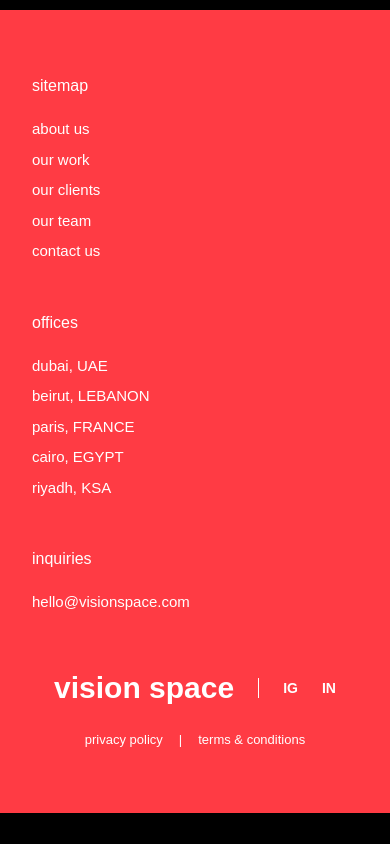
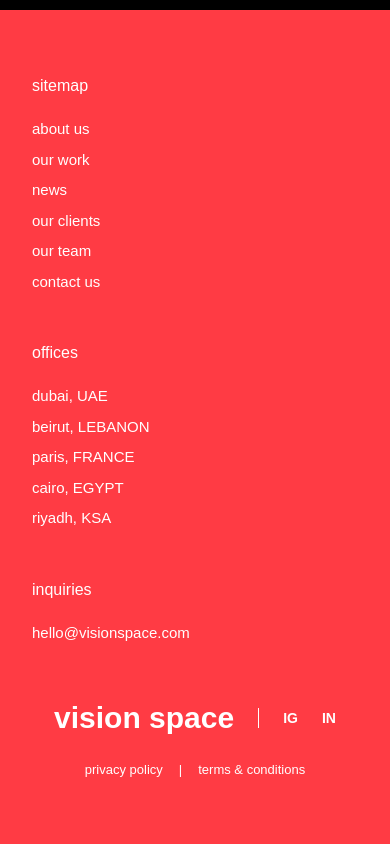
Before and after one commit to theresiajreije/project4-nextjs, a Next.js app: page / in a window 390 px wide. Shown: the part 1256-2100 px from the top of the page. Before the commit the page ends 2069 px from the top, so only its background shows below. Built offline with nearby package versions, Linux system fonts and the light colour scheme; no server answers.

Commit message:
adjusting news page

```diff
--- a/app/components/footer.tsx
+++ b/app/components/footer.tsx
@@ -1,7 +1,6 @@
 "use client";
 
 import Link from "next/link";
-
 import { useEffect, useState } from "react";
 
 export type Language = "en" | "fr";
@@ -11,13 +10,19 @@ type FooterProps = {
 };
 
 export default function Footer({ lang = "en" }: FooterProps) {
-  const [instagramLink, setInstagramLink] = useState("https://instagram.com");
-  const [linkedinLink, setLinkedinLink] = useState("https://linkedin.com");
+  const [instagramLink, setInstagramLink] =
+    useState("https://instagram.com");
+
+  const [linkedinLink, setLinkedinLink] =
+    useState("https://linkedin.com");
 
   useEffect(() => {
     async function getSettings() {
       try {
-        const res = await fetch("https://hanzo.dxpshift.com/api/settings");
+        const res = await fetch(
+          "https://hanzo.dxpshift.com/api/settings",
+        );
+
         const data = await res.json();
 
         const socialMedia = data?.data?.social_media?.en;
@@ -38,12 +43,12 @@ export default function Footer({ lang = "en" }: FooterProps) {
   }, []);
 
   return (
-    <footer className="bg-[#ff3b44] px-8 py-16 text-white md:px-12 xl:px-16">
+    <footer className="bg-[#ff3b44] px-8 py-16 text-white md:px-12 xl:px-16 [&_a]:cursor-pointer">
       <div className="container mx-auto">
         <div className="mx-auto max-w-[1100px]">
           <div className="grid grid-cols-1 gap-12 md:grid-cols-3">
 
-
+            {/* Sitemap */}
             <div>
               <h3 className="mb-5 text-base font-medium">
                 {lang === "fr" ? "plan du site" : "sitemap"}
@@ -51,38 +56,72 @@ export default function Footer({ lang = "en" }: FooterProps) {
 
               <ul className="space-y-2 text-[15px]">
                 <li>
-                  <Link href="/about" className="hover:underline">
+                  <Link
+                    href="/about"
+                    className="hover:underline"
+                  >
                     {lang === "fr" ? "à propos" : "about us"}
                   </Link>
                 </li>
 
                 <li>
-                  <Link href="/#work" className="hover:underline">
-                    {lang === "fr" ? "nos travaux" : "our work"}
+                  <Link
+                    href="/#work"
+                    className="hover:underline"
+                  >
+                    {lang === "fr"
+                      ? "nos travaux"
+                      : "our work"}
                   </Link>
                 </li>
 
                 <li>
-                  <Link href="/#clients" className="hover:underline">
-                    {lang === "fr" ? "nos clients" : "our clients"}
+                  <Link
+                    href="/news"
+                    className="hover:underline"
+                  >
+                    {lang === "fr"
+                      ? "actualités"
+                      : "news"}
                   </Link>
                 </li>
 
                 <li>
-                  <Link href="/#team" className="hover:underline">
-                    {lang === "fr" ? "notre équipe" : "our team"}
+                  <Link
+                    href="/#clients"
+                    className="hover:underline"
+                  >
+                    {lang === "fr"
+                      ? "nos clients"
+                      : "our clients"}
                   </Link>
                 </li>
 
                 <li>
-                  <Link href="/#contact" className="hover:underline">
-                    {lang === "fr" ? "contactez-nous" : "contact us"}
+                  <Link
+                    href="/#team"
+                    className="hover:underline"
+                  >
+                    {lang === "fr"
+                      ? "notre équipe"
+                      : "our team"}
+                  </Link>
+                </li>
+
+                <li>
+                  <Link
+                    href="/contact"
+                    className="hover:underline"
+                  >
+                    {lang === "fr"
+                      ? "contactez-nous"
+                      : "contact us"}
                   </Link>
                 </li>
               </ul>
             </div>
 
-
+            {/* Offices */}
             <div>
               <h3 className="mb-5 text-base font-medium">
                 {lang === "fr" ? "bureaux" : "offices"}
@@ -90,19 +129,27 @@ export default function Footer({ lang = "en" }: FooterProps) {
 
               <ul className="space-y-2 text-[15px]">
                 <li>
-                  {lang === "fr" ? "dubaï, EAU" : "dubai, UAE"}
+                  {lang === "fr"
+                    ? "dubaï, EAU"
+                    : "dubai, UAE"}
                 </li>
 
                 <li>
-                  {lang === "fr" ? "beyrouth, LIBAN" : "beirut, LEBANON"}
+                  {lang === "fr"
+                    ? "beyrouth, LIBAN"
+                    : "beirut, LEBANON"}
                 </li>
 
                 <li>
-                  {lang === "fr" ? "paris, FRANCE" : "paris, FRANCE"}
+                  {lang === "fr"
+                    ? "paris, FRANCE"
+                    : "paris, FRANCE"}
                 </li>
 
                 <li>
-                  {lang === "fr" ? "le caire, ÉGYPTE" : "cairo, EGYPT"}
+                  {lang === "fr"
+                    ? "le caire, ÉGYPTE"
+                    : "cairo, EGYPT"}
                 </li>
 
                 <li>
@@ -113,19 +160,21 @@ export default function Footer({ lang = "en" }: FooterProps) {
               </ul>
             </div>
 
-
+            {/* Inquiries */}
             <div>
               <h3 className="mb-5 text-base font-medium">
-                {lang === "fr" ? "demandes" : "inquiries"}
+                {lang === "fr"
+                  ? "demandes"
+                  : "inquiries"}
               </h3>
 
-              <p className="text-[15px] font-medium">
+              <p className="cursor-pointer text-[15px] font-medium">
                 hello@visionspace.com
               </p>
             </div>
           </div>
 
-
+          {/* Bottom Footer */}
           <div className="mt-14 flex flex-col items-center justify-between md:flex-row">
             <div className="mb-6 flex items-center gap-6 md:mb-0">
 
@@ -133,7 +182,9 @@ export default function Footer({ lang = "en" }: FooterProps) {
                 href="/"
                 className="text-3xl font-bold hover:opacity-90"
               >
-                {lang === "fr" ? "espace vision" : "vision space"}
+                {lang === "fr"
+                  ? "espace vision"
+                  : "vision space"}
               </Link>
 
               <div className="h-5 w-px bg-white"></div>
@@ -144,7 +195,9 @@ export default function Footer({ lang = "en" }: FooterProps) {
                 rel="noreferrer"
                 aria-label="Instagram"
               >
-                <span className="text-sm font-bold">IG</span>
+                <span className="text-sm font-bold">
+                  IG
+                </span>
               </a>
 
               <a
@@ -153,12 +206,14 @@ export default function Footer({ lang = "en" }: FooterProps) {
                 rel="noreferrer"
                 aria-label="LinkedIn"
               >
-                <span className="text-sm font-bold">IN</span>
+                <span className="text-sm font-bold">
+                  IN
+                </span>
               </a>
             </div>
 
             <div className="flex items-center gap-4 text-[13px]">
-              <span>
+              <span className="cursor-pointer">
                 {lang === "fr"
                   ? "politique de confidentialité"
                   : "privacy policy"}
@@ -166,7 +221,7 @@ export default function Footer({ lang = "en" }: FooterProps) {
 
               <span>|</span>
 
-              <span>
+              <span className="cursor-pointer">
                 {lang === "fr"
                   ? "termes et conditions"
                   : "terms & conditions"}
--- a/app/components/navbar.tsx
+++ b/app/components/navbar.tsx
@@ -19,6 +19,7 @@ export default function Navbar({ lang = "en", setLang }: NavbarProps) {
     ? [
         { label: "à propos", href: "/about" },
         { label: "nos travaux", href: "/#work" },
+        { label: "actualités", href: "/news" }, // add this
         { label: "nos clients", href: "/#clients" },
         { label: "notre équipe", href: "/#team" },
         { label: "contactez-nous", href: "/contact" },
@@ -26,6 +27,7 @@ export default function Navbar({ lang = "en", setLang }: NavbarProps) {
     : [
         { label: "about us", href: "/about" },
         { label: "our work", href: "/#work" },
+        { label: "news", href: "/news" }, // add this
         { label: "our clients", href: "/#clients" },
         { label: "our team", href: "/#team" },
         { label: "contact us", href: "/contact" },
--- a/app/layout.tsx
+++ b/app/layout.tsx
@@ -2,7 +2,7 @@ import type { Metadata } from "next";
 import "./globals.css";
 
 export const metadata: Metadata = {
-  title: "Vibe Studio",
+  title: "Vision Space",
   description: "Creative portfolio website",
 };
 
--- a/app/news/page.tsx
+++ b/app/news/page.tsx
@@ -11,7 +11,6 @@ import "swiper/css";
 export default function NewsPage() {
   const [news, setNews] = useState<any[]>([]);
   const [loading, setLoading] = useState(true);
-  const [currentSlide, setCurrentSlide] = useState(1);
   const [currentPage, setCurrentPage] = useState(1);
   const [slidesPerView, setSlidesPerView] = useState(1);
 
@@ -27,7 +26,7 @@ export default function NewsPage() {
         const sections = data.data.sections;
 
         const newsItems = sections.filter(
-          (item: any) => item.section_type === "image"
+          (item: any) => item.section_type === "image",
         );
 
         setNews(newsItems);
@@ -47,7 +46,7 @@ export default function NewsPage() {
         initSlideUpAnimation(sectionRef.current);
       }
     },
-    { scope: sectionRef, dependencies: [news, loading] }
+    { scope: sectionRef, dependencies: [news, loading] },
   );
 
   const totalPages = Math.ceil(news.length / slidesPerView);
@@ -68,7 +67,7 @@ export default function NewsPage() {
                 {Array.from({ length: 3 }).map((_, index) => (
                   <div
                     key={index}
-                    className="min-h-[620px] overflow-hidden rounded bg-[#111]"
+                    className="h-[620px] overflow-hidden rounded bg-[#111]"
                   >
                     <div className="h-[250px] animate-pulse bg-white/10"></div>
 
@@ -86,30 +85,45 @@ export default function NewsPage() {
             </>
           ) : (
             <>
-              <h1 className="slideup mb-12 text-center text-3xl">LATEST NEWS</h1>
+              <h1 className="slideup mb-12 text-center text-3xl">
+                LATEST NEWS
+              </h1>
 
               <Swiper
                 spaceBetween={30}
                 slidesPerView={1}
                 onSwiper={(swiper) => {
                   swiperRef.current = swiper;
+
                   const value = swiper.params.slidesPerView;
-                  setSlidesPerView(typeof value === "number" ? value : 1);
-                  setCurrentSlide(swiper.realIndex + 1);
+
+                  setSlidesPerView(
+                    typeof value === "number" ? value : 1,
+                  );
+
                   setCurrentPage(1);
                 }}
                 onBreakpoint={(swiper) => {
                   const value = swiper.params.slidesPerView;
-                  const currentValue = typeof value === "number" ? value : 1;
+
+                  const currentValue =
+                    typeof value === "number" ? value : 1;
+
                   setSlidesPerView(currentValue);
-                  setCurrentPage(Math.floor(swiper.realIndex / currentValue) + 1);
+
+                  setCurrentPage(
+                    Math.floor(swiper.realIndex / currentValue) + 1,
+                  );
                 }}
                 onSlideChange={(swiper) => {
-                  setCurrentSlide(swiper.realIndex + 1);
+                  const value = swiper.params.slidesPerView;
 
-                  const value = swiper.params.slidesPerView;
-                  const currentValue = typeof value === "number" ? value : 1;
-                  setCurrentPage(Math.floor(swiper.realIndex / currentValue) + 1);
+                  const currentValue =
+                    typeof value === "number" ? value : 1;
+
+                  setCurrentPage(
+                    Math.floor(swiper.realIndex / currentValue) + 1,
+                  );
                 }}
                 breakpoints={{
                   768: {
@@ -122,16 +136,19 @@ export default function NewsPage() {
               >
                 {news.map((item: any) => (
                   <SwiperSlide key={item.id} className="h-auto">
-                    <div className="flex h-full min-h-[620px] flex-col overflow-hidden rounded bg-[#111]">
-                      <img
-                        src={item.details.image}
-                        alt={item.title}
-                        className="h-[250px] w-full object-cover"
-                      />
+                    <div className="group flex h-[620px] flex-col overflow-hidden rounded bg-[#111] transition-all duration-500 hover:-translate-y-3 hover:opacity-90 hover:shadow-2xl hover:shadow-cyan-500/20">
+
+                      <div className="h-[250px] w-full overflow-hidden">
+                        <img
+                          src={item.details.image}
+                          alt={item.title}
+                          className="h-full w-full object-cover object-center transition-transform duration-500 group-hover:scale-110"
+                        />
+                      </div>
 
                       <div className="flex flex-1 flex-col justify-between p-6">
                         <div>
-                          <h2 className="slideup text-[18px] font-semibold leading-9">
+                          <h2 className="slideup text-[18px] font-semibold leading-9 transition-colors duration-300 group-hover:text-cyan-400">
                             {item.title}
                           </h2>
 
@@ -141,7 +158,7 @@ export default function NewsPage() {
 
                           {item.details.text && (
                             <div
-                              className="mt-5 text-sm leading-7 text-gray-300"
+                              className="mt-5 line-clamp-8 text-sm leading-7 text-gray-300"
                               dangerouslySetInnerHTML={{
                                 __html: item.details.text,
                               }}
@@ -153,7 +170,7 @@ export default function NewsPage() {
                           href={item.details.cta_link}
                           target="_blank"
                           rel="noreferrer"
-                          className="slideup mt-6 inline-block text-cyan-400"
+                          className="slideup mt-6 inline-block w-fit text-cyan-400 transition-all duration-300 hover:translate-x-2 hover:text-white"
                         >
                           Read more →
                         </a>
@@ -166,8 +183,9 @@ export default function NewsPage() {
               {news.length > 0 && (
                 <div className="mx-auto mt-12 flex max-w-[700px] items-center justify-between gap-6">
                   <button
+                    type="button"
                     onClick={() => swiperRef.current?.slidePrev()}
-                    className="text-[42px] leading-none text-cyan-400"
+                    className="cursor-pointer text-[42px] leading-none text-cyan-400 transition duration-300 hover:text-white"
                   >
                     ‹
                   </button>
@@ -192,8 +210,9 @@ export default function NewsPage() {
                   </div>
 
                   <button
+                    type="button"
                     onClick={() => swiperRef.current?.slideNext()}
-                    className="text-[42px] leading-none text-cyan-400"
+                    className="cursor-pointer text-[42px] leading-none text-cyan-400 transition duration-300 hover:text-white"
                   >
                     ›
                   </button>
```
Lines whose indentation alone changed are shown as unchanged.
